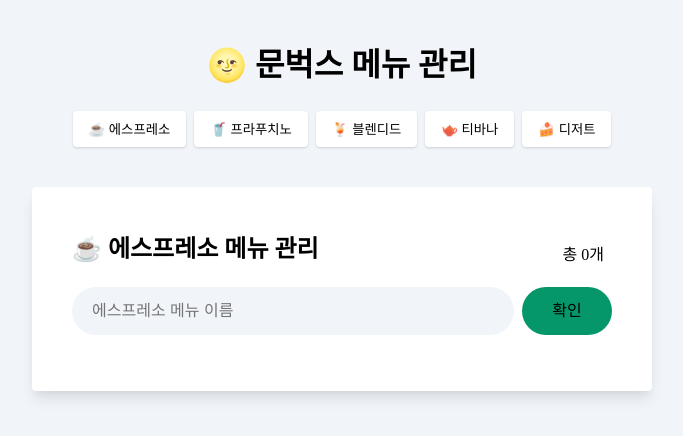
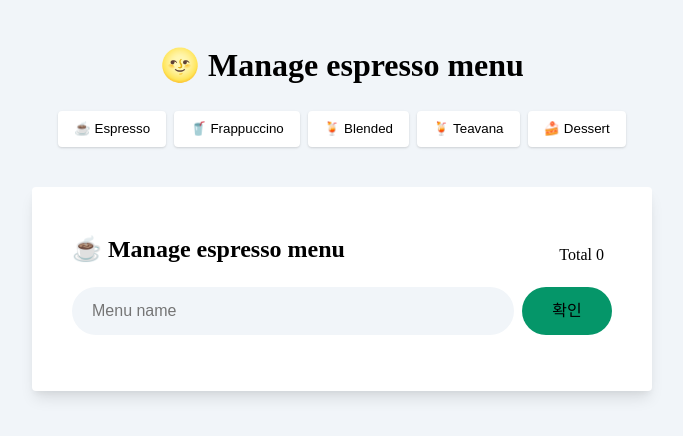
Before and after one commit to unibit-123/clone-moonbucks, a plain HTML site: page index.html in a window 1280 px wide. Shown: the whole page, without its empty margins (298-981 px from the left). Drawn offline with Linux system fonts and the light colour scheme.

Commit message:
Modifiy English name

```diff
--- a/index.html
+++ b/index.html
@@ -2,7 +2,7 @@
 <html lang="kr">
 <head>
   <meta charset="UTF-8" />
-  <title>문벅스 메뉴</title>
+  <title>moonbucks menu</title>
   <meta name="viewport" content="width=device-width, initial-scale=1" />
   <link rel="shortcut icon" href="src/images/favicon.ico" />
   <link rel="icon" href="src/images/favicon.png" />
@@ -14,58 +14,58 @@
     <div class="w-100">
       <header class="my-4">
         <a href="/" class="text-black">
-          <h1 class="text-center font-bold">🌝 문벅스 메뉴 관리</h1>
+          <h1 class="text-center font-bold">🌝 Manage espresso menu</h1>
         </a>
         <nav class="d-flex justify-center flex-wrap">
           <button
                   data-category-name="espresso"
                   class="cafe-category-name btn bg-white shadow mx-1"
           >
-            ☕ 에스프레소
+            ☕ Espresso
           </button>
           <button
                   data-category-name="frappuccino"
                   class="cafe-category-name btn bg-white shadow mx-1"
           >
-            🥤 프라푸치노
+            🥤 Frappuccino
           </button>
           <button
                   data-category-name="blended"
                   class="cafe-category-name btn bg-white shadow mx-1"
           >
-            🍹 블렌디드
+            🍹 Blended
           </button>
           <button
                   data-category-name="teavana"
                   class="cafe-category-name btn bg-white shadow mx-1"
           >
-            🫖 티바나
+            🍹 Teavana
           </button>
           <button
                   data-category-name="desert"
                   class="cafe-category-name btn bg-white shadow mx-1"
           >
-            🍰 디저트
+            🍰 Dessert
           </button>
         </nav>
       </header>
       <main class="mt-10 d-flex justify-center">
         <div class="wrapper bg-white p-10">
           <div class="heading d-flex justify-between">
-            <h2 class="mt-1">☕ 에스프레소 메뉴 관리</h2>
-            <span class="mr-2 mt-4 menu-count">총 0개</span>
+            <h2 class="mt-1">☕ Manage espresso menu</h2>
+            <span class="mr-2 mt-4 menu-count">Total 0</span>
           </div>
           <form id="espresso-menu-form">
             <div class="d-flex w-100">
               <label for="espresso-menu-name" class="input-label" hidden>
-                에스프레소 메뉴 이름
+                Menu name
               </label>
               <input
                       type="text"
                       id="espresso-menu-name"
                       name="espressoMenuName"
                       class="input-field"
-                      placeholder="에스프레소 메뉴 이름"
+                      placeholder="Menu name"
                       autocomplete="off"
               />
               <button
--- a/src/js/index.js
+++ b/src/js/index.js
@@ -2,12 +2,12 @@ function App() {
 
     const updateMenuCount = () => {
         const menuConut = document.querySelector("#espresso-menu-list").querySelectorAll("li").length
-        document.querySelector(".menu-count").innerText = `총 ${menuConut}개`;
+        document.querySelector(".menu-count").innerText = `Total ${menuConut}`;
     };
 
     const addMenuName = () => {
         if(document.querySelector("#espresso-menu-name").value ==="") {
-            alert("메뉴를 입력해주세요;");
+            alert("Please enter the menu;");
             return;
         }
             const espressoMenuName = document.querySelector("#espresso-menu-name").value;
@@ -19,13 +19,13 @@ function App() {
                     type="button"
                     class="bg-gray-50 text-gray-500 text-sm mr-1 menu-edit-button"
                 >
-                    수정
+                    modify
                 </button>
                 <button
                     type="button"
                     class="bg-gray-50 text-gray-500 text-sm menu-remove-button"
                 >
-                    삭제
+                    delete
                 </button>
                 </li>`;
         };
@@ -38,12 +38,12 @@ function App() {
 
     const updateMenuName = (e) => {
         const $menuName = e.target.closest("li").querySelector(".menu-name")
-        const updatedMenuName = prompt("메뉴명을 수정하세요", $menuName.innerText);
+        const updatedMenuName = prompt("Please modify the menu name", $menuName.innerText);
         $menuName.innerText = updatedMenuName;
     };
 
     const removeMenuName = (e) => {
-        if(confirm("삭제하겠습니까 ?")) {
+        if(confirm("Are you sure ?")) {
             e.target.closest("li").remove();
             updateMenuCount();
         }
```
